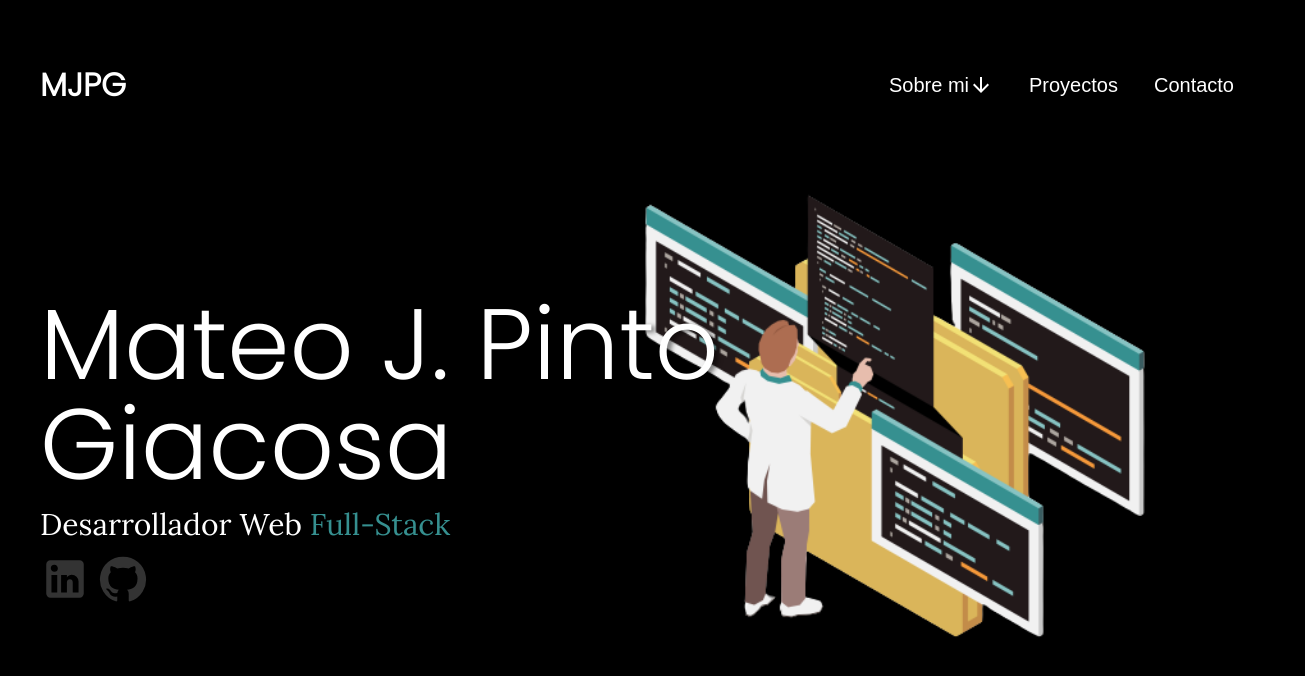
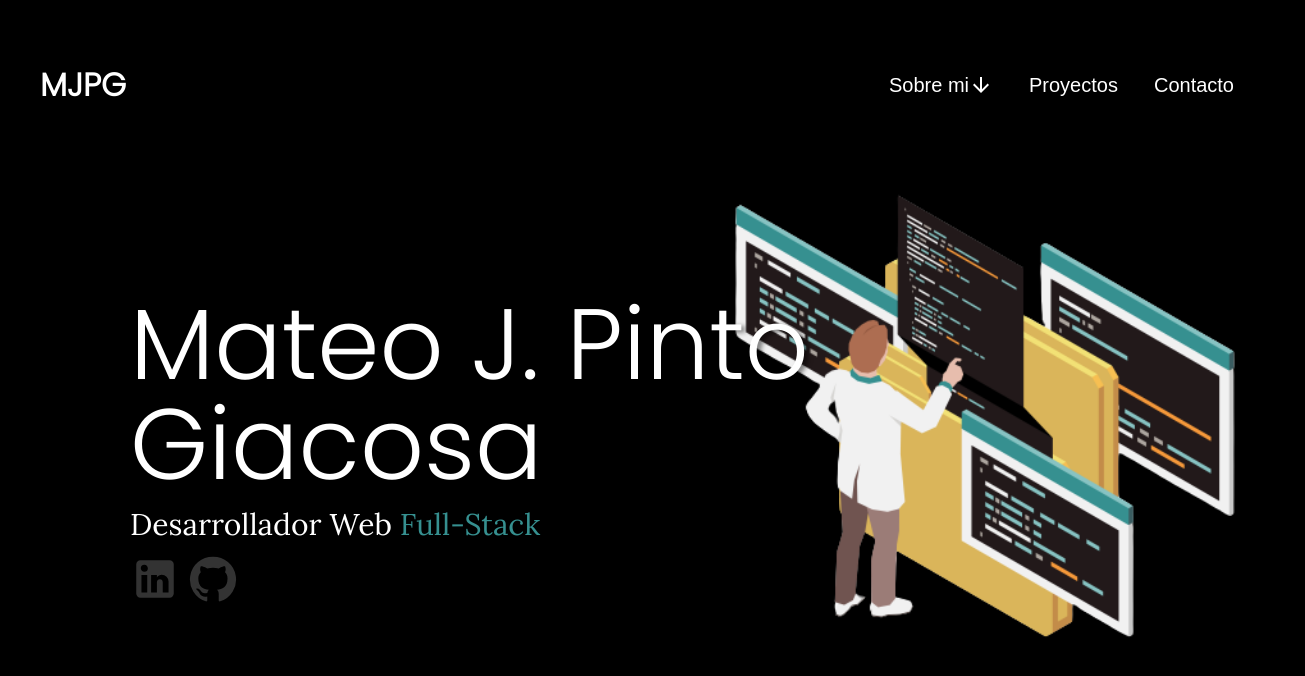
Before and after one commit to Argiiasd/Portfolio, a React (Vite) app in the folder Portfolio/: page / in a window 1280 px wide. Shown: the top 676 px of the page, 1305 px wide, since content can reach past the window. Built offline with nearby package versions, Linux system fonts and the light colour scheme.

Commit message:
cambios en componentes

```diff
--- a/Portfolio/src/Components/Home.module.css
+++ b/Portfolio/src/Components/Home.module.css
@@ -1,4 +1,7 @@
 .Home {
-  width: 100%;
-  height: 100%;
+    display: flex;
+    flex-direction: column;
+    align-items: center;
+    width: 100%;
+    height: 100%;
 }
```
